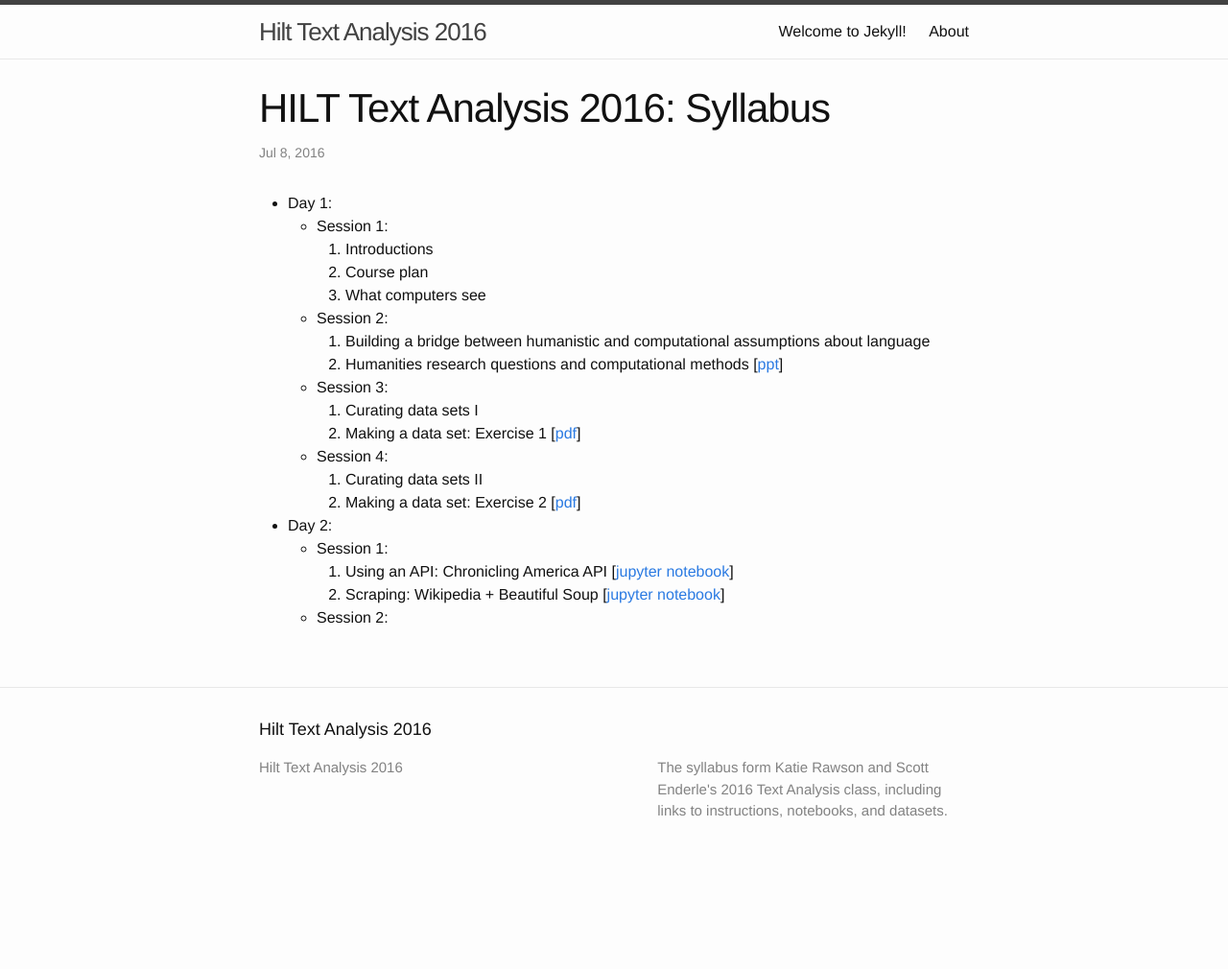
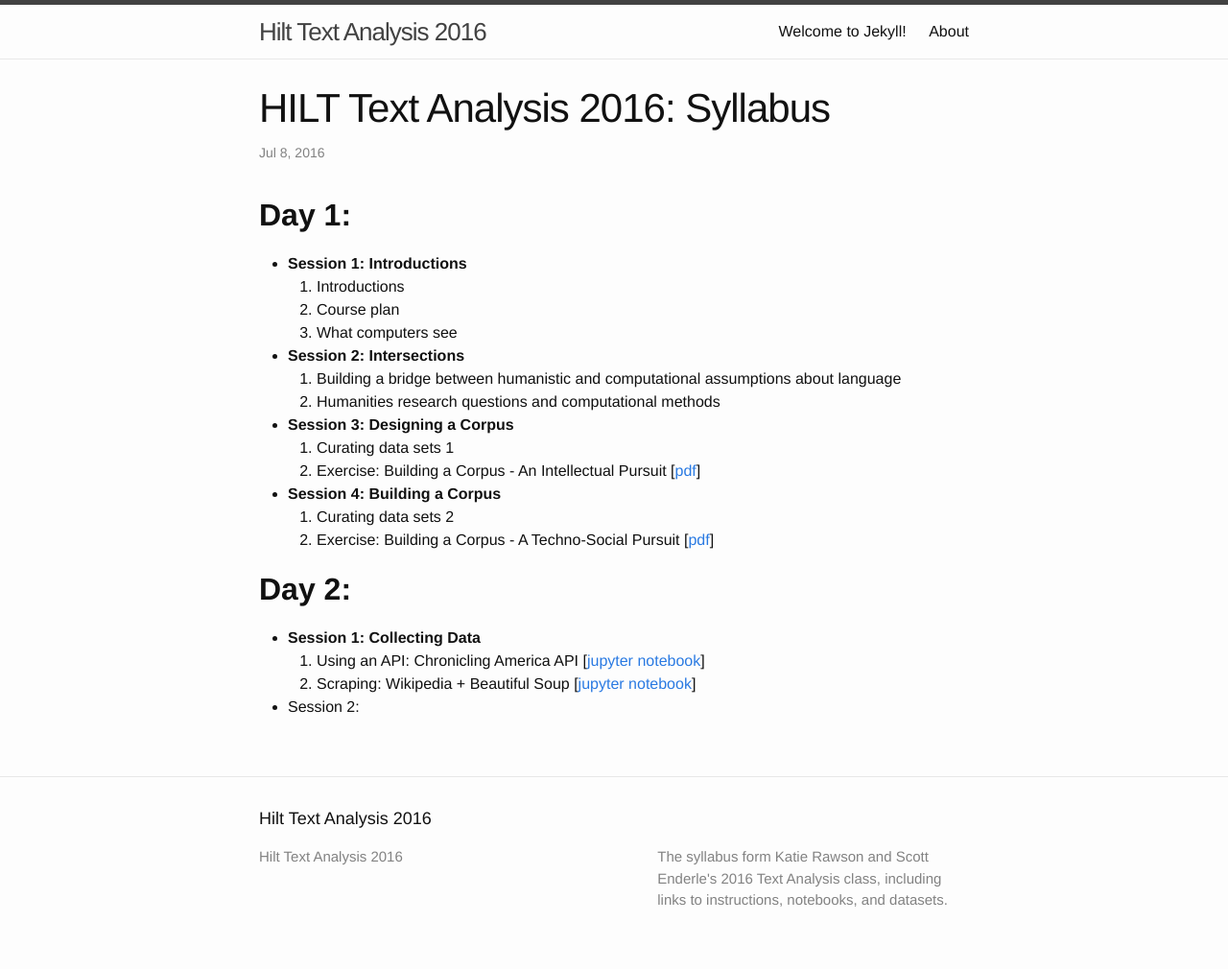
Before and after one commit to senderle/hilt-text-analysis, a Jekyll site: the page built from _posts/2016-07-22-hilt-2016-syllabus.markdown, in a window 1280 px wide. Shown: the whole page at 96% size. Built offline with Jekyll 4.4.1, drawn with Linux system fonts in a browser that asks for light colours; before the commit the page ends 917 px from its top, so only the background shows below that.

Commit message:
added session titles, removed ppt for now, to be restored once itis web-renderable

```diff
--- a/_posts/2016-07-22-hilt-2016-syllabus.markdown
+++ b/_posts/2016-07-22-hilt-2016-syllabus.markdown
@@ -5,22 +5,23 @@ date:   2016-07-08 12:38:37 -0400
 categories: syllabus
 ---
 
-* Day 1:
-    * Session 1:
-        1. Introductions
-        2. Course plan
-        3. What computers see
-    * Session 2:
-        1. Building a bridge between humanistic and computational assumptions about language
-        2. Humanities research questions and computational methods [[ppt](https://github.com/senderle/hilt-text-analysis/blob/master/Humanities%20research%20questions%20HILT%202016.pptx?raw=true)]
-    * Session 3:
-        1. Curating data sets I
-        2. Making a data set: Exercise 1 [[pdf](https://github.com/senderle/hilt-text-analysis/blob/master/Making%20a%20Data%20Set%20-%20HILT%202016.pdf)]
-    * Session 4:
-        1. Curating data sets II
-        2. Making a data set: Exercise 2 [[pdf](https://github.com/senderle/hilt-text-analysis/blob/master/Making%20a%20Data%20Set%20-%20HILT%202016.pdf)]
-* Day 2:
-    * Session 1:
-        1. Using an API: Chronicling America API [[jupyter notebook](https://github.com/senderle/hilt-text-analysis/blob/master/Chronicling%20America%20API.ipynb)]
-        2. Scraping: Wikipedia + Beautiful Soup [[jupyter notebook](https://github.com/senderle/hilt-text-analysis/blob/master/Beautiful%20Soup.ipynb)]
-    * Session 2:
+## **Day 1:**
+* **Session 1: Introductions**
+    1. Introductions
+    2. Course plan
+    3. What computers see
+* **Session 2: Intersections**
+    1. Building a bridge between humanistic and computational assumptions about language
+    2. Humanities research questions and computational methods <!-- [[ppt](https://github.com/senderle/hilt-text-analysis/blob/master/Humanities%20research%20questions%20HILT%202016.pptx?raw=true)] -->
+* **Session 3: Designing a Corpus**
+    1. Curating data sets 1
+    2. Exercise: Building a Corpus - An Intellectual Pursuit [[pdf](https://github.com/senderle/hilt-text-analysis/blob/master/Making%20a%20Data%20Set%20-%20HILT%202016.pdf)]
+* **Session 4: Building a Corpus**
+    1. Curating data sets 2
+    2. Exercise: Building a Corpus - A Techno-Social Pursuit [[pdf](https://github.com/senderle/hilt-text-analysis/blob/master/Making%20a%20Data%20Set%20-%20HILT%202016.pdf)]
+
+## **Day 2:**
+* **Session 1: Collecting Data**
+    1. Using an API: Chronicling America API [[jupyter notebook](https://github.com/senderle/hilt-text-analysis/blob/master/Chronicling%20America%20API.ipynb)]
+    2. Scraping: Wikipedia + Beautiful Soup [[jupyter notebook](https://github.com/senderle/hilt-text-analysis/blob/master/Beautiful%20Soup.ipynb)]
+* Session 2:
```
